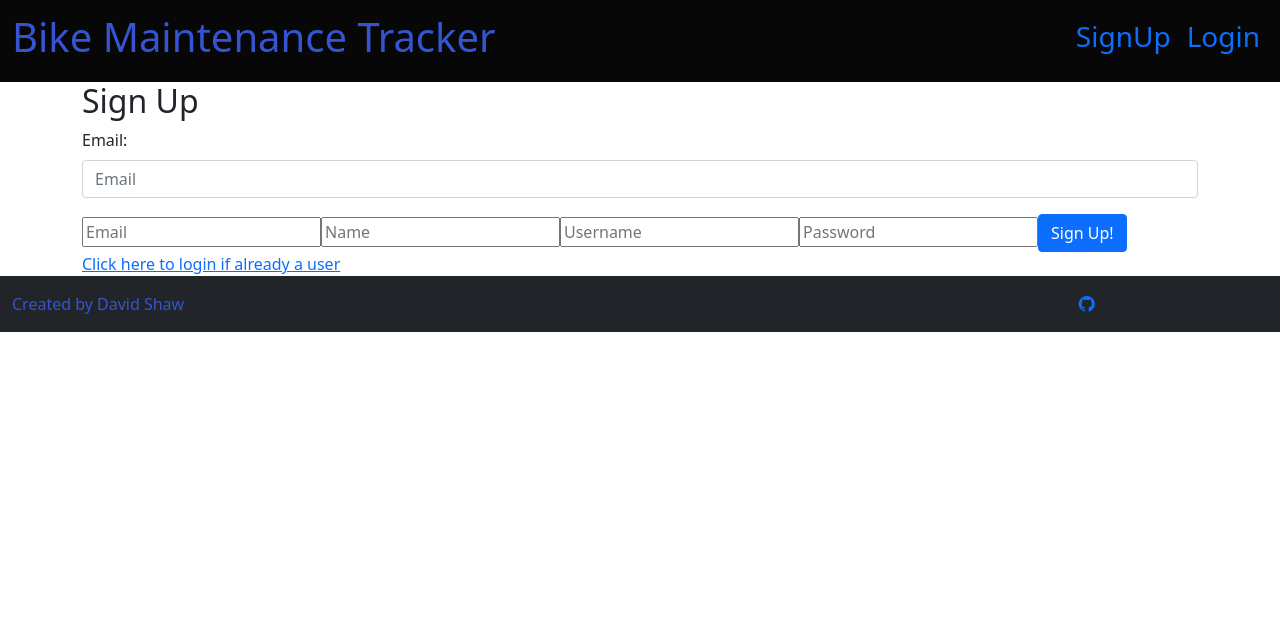
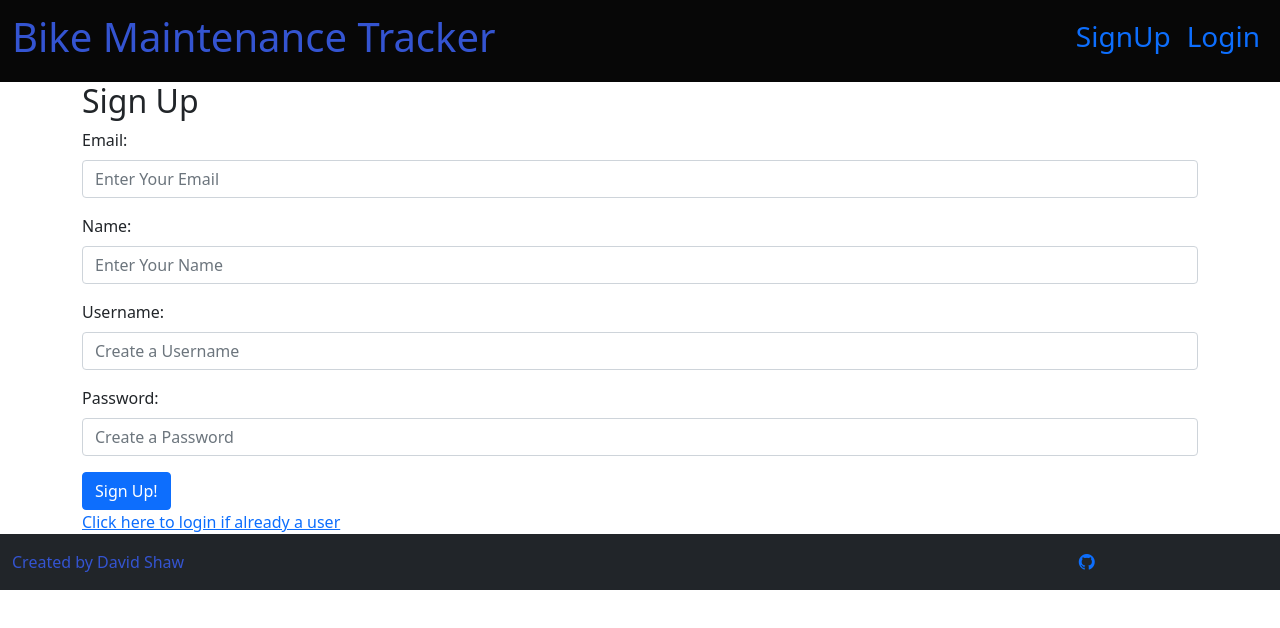
Before and after one commit to ds1242/bike-maintenance-tracker, a React (Create React App) app in the folder client/: page /signup in a window 1280 px wide. Shown: the top 628 px of the page. Built offline with nearby package versions, Linux system fonts and the light colour scheme.

Commit message:
added react bootstrap styling to sign up page

```diff
--- a/client/src/pages/SignUp.js
+++ b/client/src/pages/SignUp.js
@@ -42,12 +42,20 @@ function SignUp() {
                     <Form onSubmit={handleFormSubmit}>
                         <Form.Group className="mb-3" controlId="email">
                             <Form.Label>Email: </Form.Label>
-                            <Form.Control className='form-input' name='email' type='email' placeholder='Email' value={formState.email} onChange={handleChange} />
+                            <Form.Control className='form-input' name='email' type='email' placeholder='Enter Your Email' value={formState.email} onChange={handleChange} />
                         </Form.Group>
-                        <input type='email' name='email' placeholder="Email"  />
-                        <input type='name' name='name' placeholder='Name' value={formState.name} onChange={handleChange} />
-                        <input type='username' name='username' placeholder='Username' value={formState.username} onChange={handleChange} />
-                        <input type='password' name='password' placeholder='Password' value={formState.password} onChange={handleChange} />
+                        <Form.Group className="mb-3" controlId="name">
+                            <Form.Label>Name: </Form.Label>
+                            <Form.Control className='form-input' name='name' type='text' placeholder='Enter Your Name' value={formState.name} onChange={handleChange} />
+                        </Form.Group>
+                        <Form.Group className="mb-3" controlId="username">
+                            <Form.Label>Username: </Form.Label>
+                            <Form.Control className='form-input' name='username' type='text' placeholder='Create a Username' value={formState.username} onChange={handleChange} />
+                        </Form.Group>
+                        <Form.Group className="mb-3" controlId="password">
+                            <Form.Label>Password: </Form.Label>
+                            <Form.Control className='form-input' name='password' type='password' placeholder='Create a Password' value={formState.password} onChange={handleChange} />
+                        </Form.Group>
                         <Button as='input' type='submit' value='Sign Up!' />{' '}
                     </Form>
                 </Col>
```
